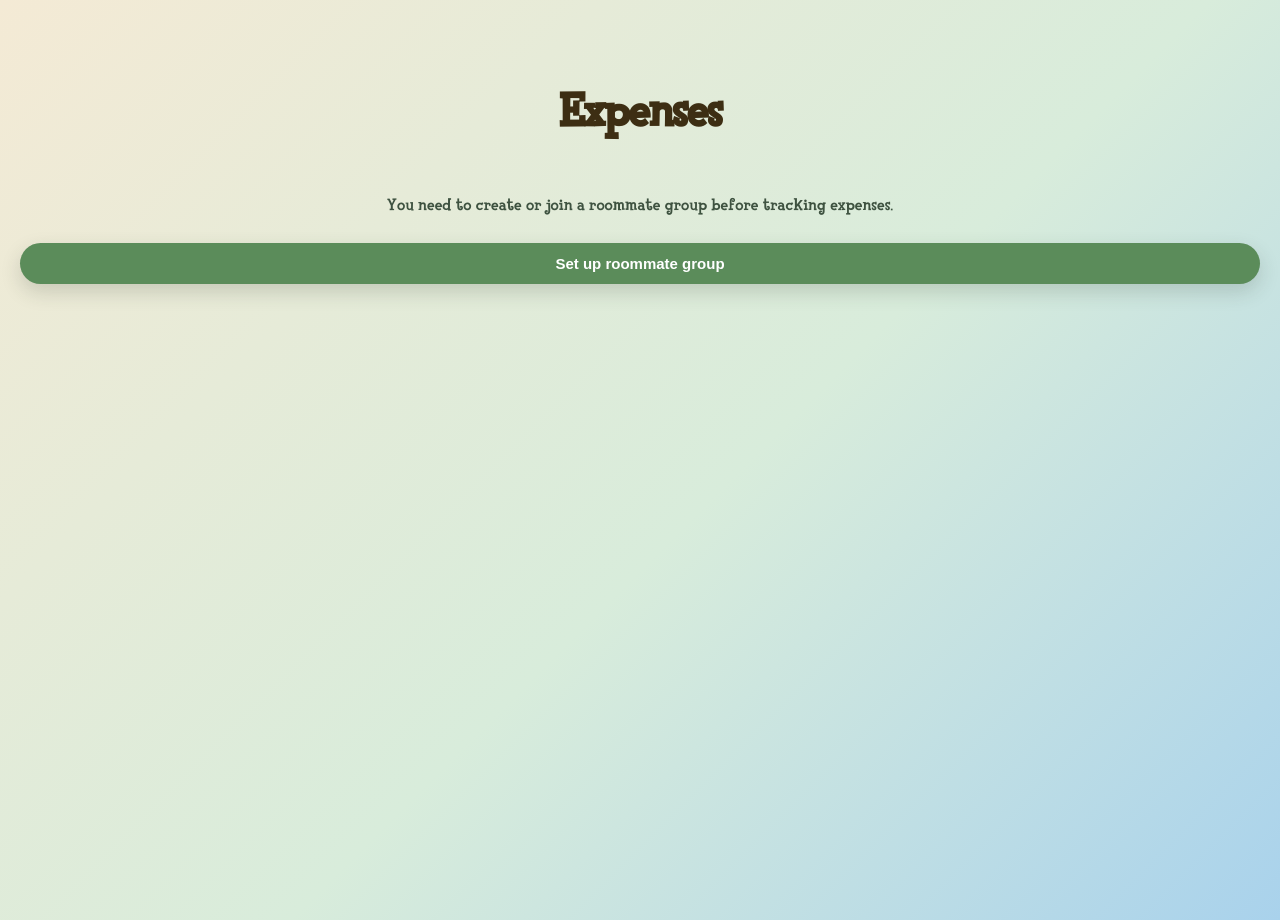
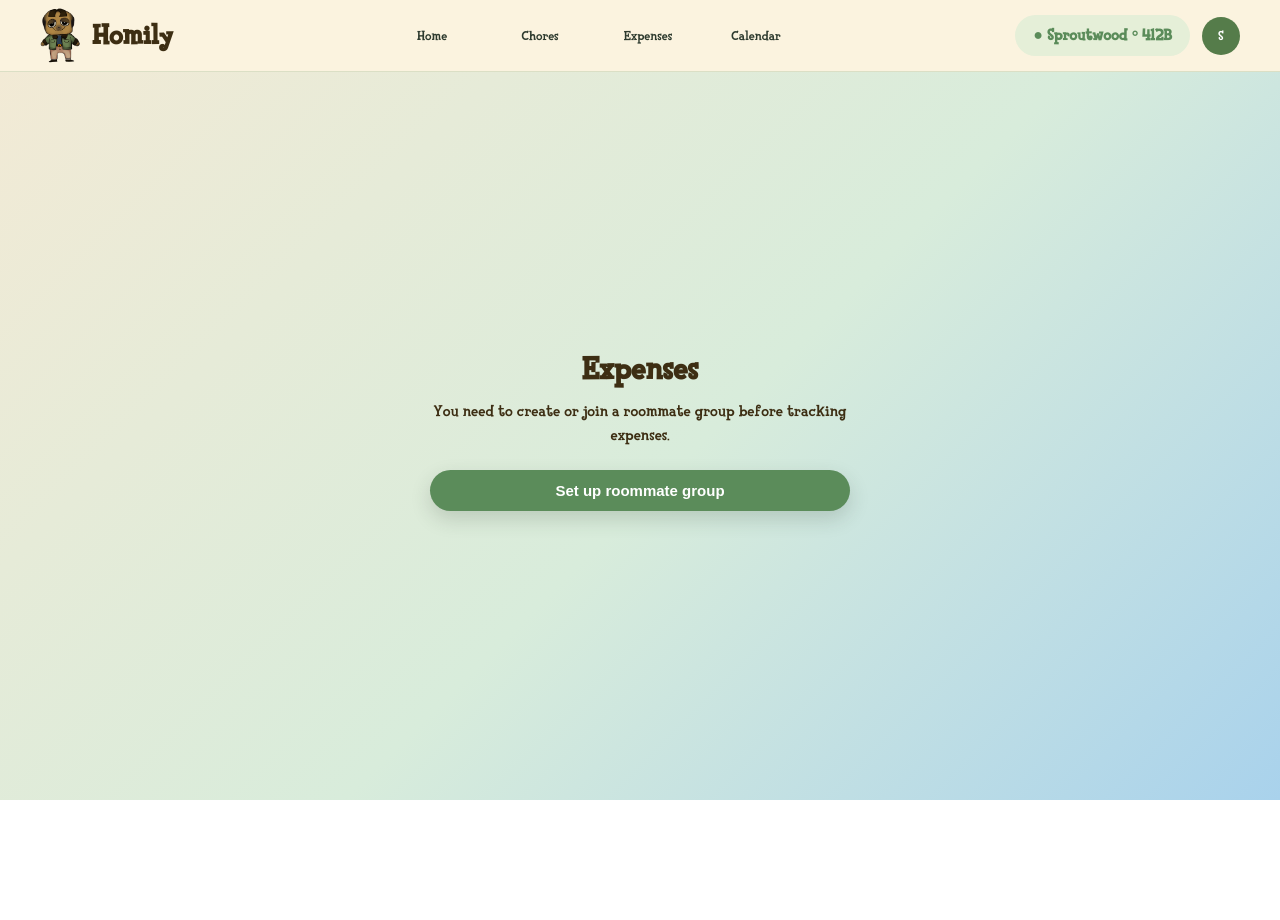
Before and after one commit to michelllinstar/Homiely_CS35L, a React (Create React App) app in the folder frontend/: page /expenses in a window 1280 px wide. After the commit the page ends 800 px from the top, so only its background shows below. Built offline with nearby package versions, Linux system fonts and the light colour scheme; no server answers; sample sign-in values are in the browser's storage.

Commit message:
rename everything to homily

```diff
--- /dev/null
+++ b/frontend/src/components/EmptyState.css
@@ -0,0 +1,23 @@
+/* Mirrors the Calendar empty-state layout so every page that lacks content
+   (no roommate group, logged out, etc.) is centered and styled identically. */
+.empty-state {
+    display: flex;
+    flex-direction: column;
+    align-items: center;
+    justify-content: center;
+    text-align: center;
+    gap: 14px;
+    flex: 1;
+    min-height: 70vh;
+}
+
+.empty-state-title {
+    margin: 0;
+    line-height: 1;
+}
+
+.empty-state-message {
+    margin: 0;
+    max-width: 420px;
+    line-height: 1.5;
+}
--- /dev/null
+++ b/frontend/src/components/EmptyState.jsx
@@ -0,0 +1,16 @@
+import Button from "./Button";
+import "./EmptyState.css";
+
+// Centered, full-height prompt shown when a page has nothing to display yet —
+// for example when the user hasn't joined a roommate group. Keeping this in one
+// place means Calendar, Chores, and Expenses all share the exact same empty-state
+// look instead of each page styling its own headings and copy.
+export default function EmptyState({ title, message, actionLabel, actionTo }) {
+    return (
+        <div className="empty-state">
+            <h1 className="empty-state-title">{title}</h1>
+            <p className="empty-state-message">{message}</p>
+            {actionLabel && <Button to={actionTo} label={actionLabel} />}
+        </div>
+    );
+}
--- a/frontend/src/pages/Calendar/Calendar.jsx
+++ b/frontend/src/pages/Calendar/Calendar.jsx
@@ -3,6 +3,8 @@ import Button from "../../components/Button";
 import CalendarAvailMo from "../../components/CalendarAvailMo";
 import { useState, useRef } from "react";
 import AppNavbar from "../../components/Home_components/AppNavbar";
+import EmptyState from "../../components/EmptyState";
+import { useAuth } from "../AuthContext";
 
 function dateForDayIndex(dayIndex) {
     const now = new Date();
@@ -14,6 +16,9 @@ function dateForDayIndex(dayIndex) {
 }
 
 export default function Calendar() {
+    const { user } = useAuth();
+    const groupId = user?.roommate_group_id;
+
     const now = new Date();
     const monthYear = now.toLocaleString('default', { month: 'long', year: 'numeric' });
 
@@ -95,6 +100,22 @@ export default function Calendar() {
         if (h === 12) return '12 PM';
         return h < 12 ? `${h} AM` : `${h - 12} PM`;
     };
+
+    // A shared availability calendar only makes sense within a roommate group.
+    // If the user has not joined one yet, prompt them to set one up.
+    if (!groupId) {
+        return (
+            <div className="calendar-page">
+                <AppNavbar />
+                <EmptyState
+                    title="Availability"
+                    message="You need to create or join a roommate group before sharing a calendar."
+                    actionLabel="Set up roommate group"
+                    actionTo="/group-setup"
+                />
+            </div>
+        );
+    }
 
     return (
         <div className="calendar-page">
--- a/frontend/src/pages/Chores/Chores.jsx
+++ b/frontend/src/pages/Chores/Chores.jsx
@@ -7,7 +7,7 @@ import WeekView from "../../components/WeekView";
 import YourWeek from "../../components/YourWeek";
 import AddChore from "../../components/AddChores";
 import AppNavbar from "../../components/Home_components/AppNavbar";
-import Button from "../../components/Button";
+import EmptyState from "../../components/EmptyState";
 import { getWeekStartDate } from "../../utils/chores";
 
 const DAYS = ["Sunday", "Monday", "Tuesday", "Wednesday", "Thursday", "Friday", "Saturday"];
@@ -278,9 +278,12 @@ export default function Chores() {
     if (!user) {
         return (
             <div className="chores-page">
-                <h1>Chores</h1>
-                <p>Please log in to view chores.</p>
-                <Button to="/login" label="Log in" />
+                <EmptyState
+                    title="Chores"
+                    message="Please log in to view chores."
+                    actionLabel="Log in"
+                    actionTo="/login"
+                />
             </div>
         );
     }
@@ -289,9 +292,13 @@ export default function Chores() {
     if (!groupId) {
         return (
             <div className="chores-page">
-                <h1>Chores</h1>
-                <p>You need to create or join a roommate group before tracking chores.</p>
-                <Button to="/group-setup" label="Set up roommate group" />
+                <AppNavbar />
+                <EmptyState
+                    title="Chores"
+                    message="You need to create or join a roommate group before tracking chores."
+                    actionLabel="Set up roommate group"
+                    actionTo="/group-setup"
+                />
             </div>
         );
     }
--- a/frontend/src/pages/Expenses/Expenses.css
+++ b/frontend/src/pages/Expenses/Expenses.css
@@ -1,5 +1,7 @@
 /* Expenses.css */
 
+/* Page frame mirrors .chores-page so Expenses, Chores, and Availability share
+   the same wide, centered container, spacing, and header treatment. */
 .expenses-page {
   min-height: 100vh;
   background: linear-gradient(
@@ -8,20 +10,36 @@
     #d8ecdb 55%,
     #a9d2ec 100%
   );
+  max-width: 1400px;
+  margin: 0 auto;
+  box-sizing: border-box;
   display: flex;
   flex-direction: column;
   align-items: center;
   color: #2d3a2e;
   font-family: Arial, sans-serif;
-  padding: 80px 20px 40px;
+  padding: 80px 48px 48px;
+  padding-top: calc(80px + 2rem);
 }
 
-.expenses-page h1 {
+/* Title + subtitle header, matching .chores-header / .chores-title / .chores-week. */
+.expenses-header {
+  text-align: center;
+  margin-bottom: 2rem;
+}
+
+.expenses-title {
   font-size: 48px;
   font-weight: bold;
   letter-spacing: -1.5px;
-  margin: 0 0 32px;
-  text-align: center;
+  margin: 0 0 8px 0;
+  color: #2d3a2e;
+}
+
+.expenses-subtitle {
+  font-size: 16px;
+  color: #3e5240;
+  margin: 0;
 }
 
 .expenses-page h2 {
@@ -47,6 +65,8 @@
   background: rgba(255, 220, 210, 0.65);
   color: #7a3a2e;
   font-size: 14px;
+  margin-bottom: 1rem;
+  text-align: center;
 }
 
 .expenses-page h3 {
--- a/frontend/src/pages/Expenses/Expenses.jsx
+++ b/frontend/src/pages/Expenses/Expenses.jsx
@@ -1,6 +1,5 @@
 import { useEffect, useState } from "react";
 import { useAuth } from "../AuthContext";
-import Button from "../../components/Button";
 import AddExpenseForm from "./AddExpenseForm";
 import ExpenseList from "./ExpenseList";
 import BalanceSummary from "./BalanceSummary";
@@ -8,6 +7,7 @@ import ExpensesSlider from "./ExpensesSlider";
 import "./Expenses.css";
 
 import AppNavbar from "../../components/Home_components/AppNavbar";
+import EmptyState from "../../components/EmptyState";
 // import App from "../../app";
 
 
@@ -99,19 +99,31 @@ export default function Expenses() {
   if (!user) {
     return (
       <div className="expenses-page">
-        <h1>Expenses</h1>
-        <p>Please log in to view expenses.</p>
-        <Button to="/login" label="Log in" />
+        <EmptyState
+          title="Expenses"
+          message="Please log in to view expenses."
+          actionLabel="Log in"
+          actionTo="/login"
+        />
       </div>
     );
   }
 
   if (!groupId) {
     return (
-      <div className="expenses-page">
-        <h1>Expenses</h1>
-        <p>You need to create or join a roommate group before tracking expenses.</p>
-        <Button to="/group-setup" label="Set up roommate group" />
+      <div>
+        {/* Keep AppNavbar outside .expenses-page — the page's descendant
+            styles (.expenses-page .button, h2, etc.) would otherwise clobber
+            the navbar. This mirrors the main render below. */}
+        <AppNavbar />
+        <div className="expenses-page">
+          <EmptyState
+            title="Expenses"
+            message="You need to create or join a roommate group before tracking expenses."
+            actionLabel="Set up roommate group"
+            actionTo="/group-setup"
+          />
+        </div>
       </div>
     );
   }
@@ -121,8 +133,10 @@ export default function Expenses() {
     {/* 6/3 12:48 am: added navbar to expenses page */}
     <AppNavbar />
     <div className="expenses-page">
-
-      <h1>Expenses</h1>
+      <header className="expenses-header">
+        <h1 className="expenses-title">Expenses</h1>
+        <p className="expenses-subtitle">Track shared costs with your roommates</p>
+      </header>
       {error && <p className="expenses-error">{error}</p>}
       <div className="expenses-grid">
         <div className="expenses-col">
```
